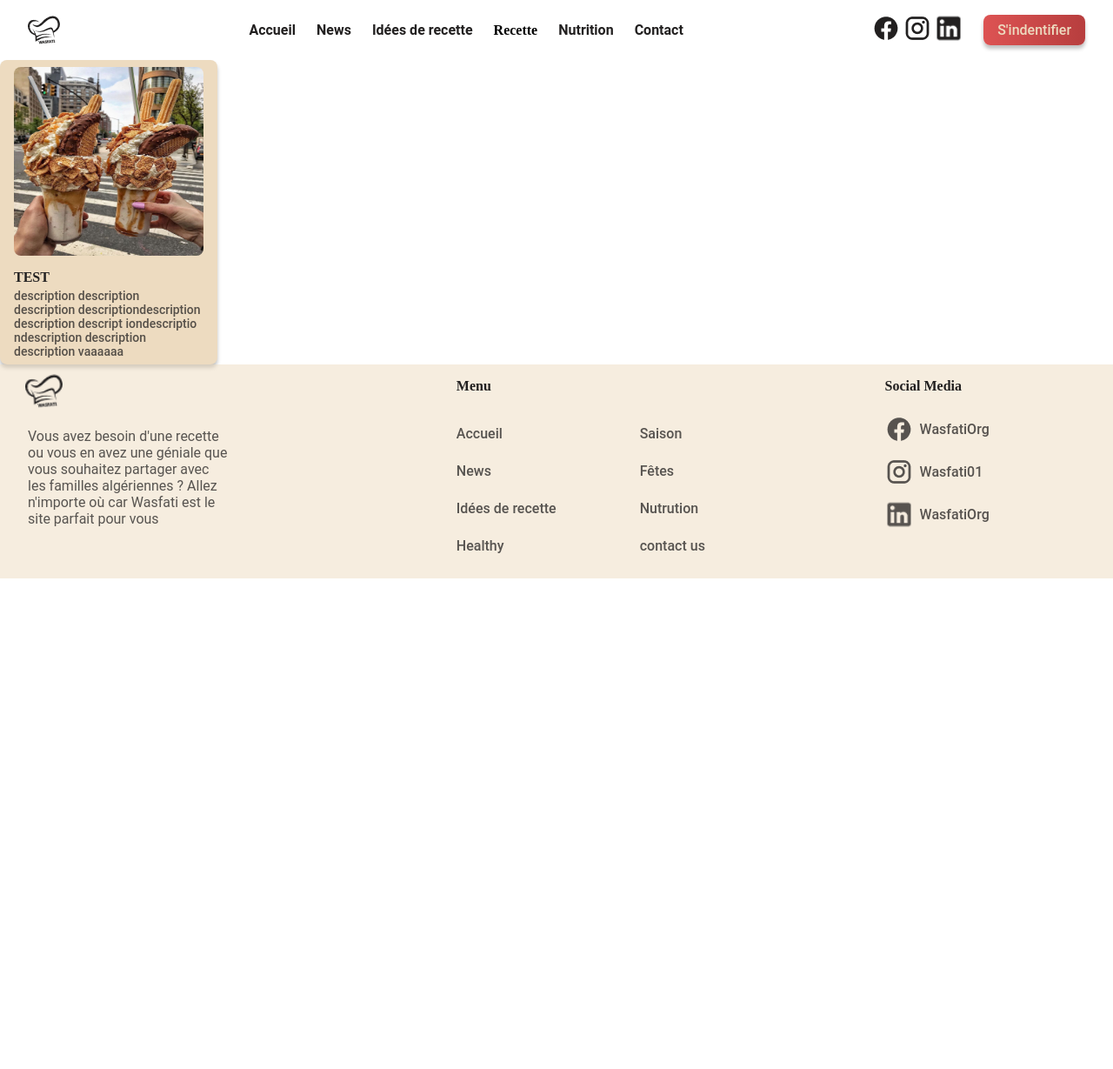
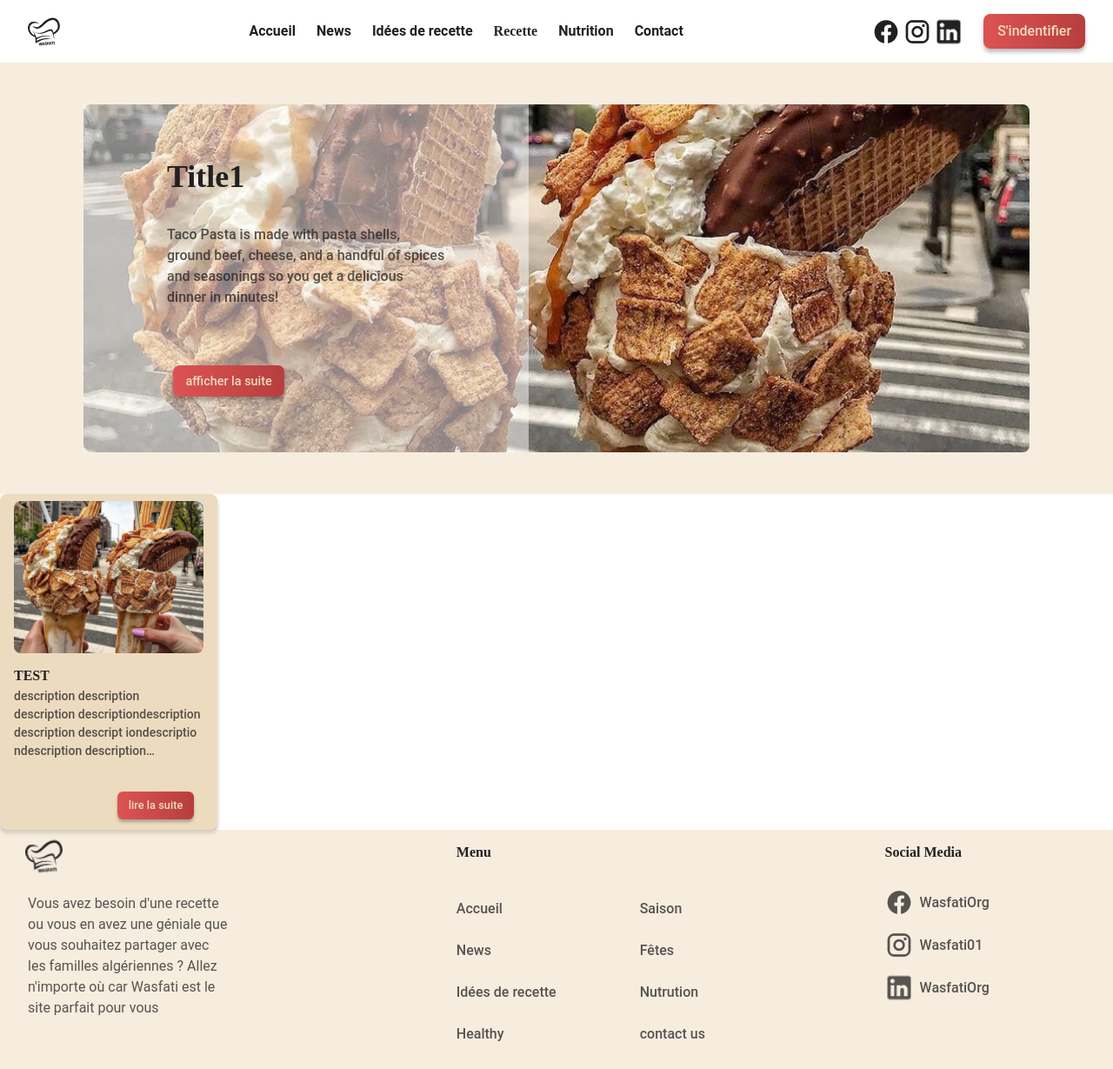
Before and after one commit to Abdellatif-ait/wasfati, a PHP site: page / in a window 1280 px wide. Shown: the whole page at 87% size. Before the commit the page ends 665 px from the top, so only its background shows below. Run offline with PHP 8.4, Linux system fonts and the light colour scheme.

Commit message:
Adding swiper and fixing card component

```diff
--- a/clientSide/Views/Layout.php
+++ b/clientSide/Views/Layout.php
@@ -13,12 +13,12 @@
             <meta charset="UTF-8">
             <meta http-equiv="X-UA-Compatible" content="IE=edge">
             <meta name="viewport" content="width=device-width, initial-scale=1.0">
+            <meta http-equiv="pragma" content ="no cache" />
             <title><?php echo $title ?></title>
             <meta name="description" content=<?php echo $description ?> />
             <meta name="keywords" content=<?php echo self::KEYS ?> />
-            <!-- <link href="https://cdn.jsdelivr.net/npm/bootstrap@5.3.0-alpha1/dist/css/bootstrap.min.css" rel="stylesheet" integrity="sha384-GLhlTQ8iRABdZLl6O3oVMWSktQOp6b7In1Zl3/Jr59b6EGGoI1aFkw7cmDA6j6gD" crossorigin="anonymous"> -->
+            <link href="https://cdn.jsdelivr.net/npm/bootstrap@5.3.0-alpha1/dist/css/bootstrap.min.css" rel="stylesheet" integrity="sha384-GLhlTQ8iRABdZLl6O3oVMWSktQOp6b7In1Zl3/Jr59b6EGGoI1aFkw7cmDA6j6gD" crossorigin="anonymous">
             <link rel="stylesheet" href="style.css">
-
         </head>
     <?php
     }
@@ -108,14 +108,62 @@
     public function card($id, $url, $title, $description)
     {
     ?>
-        <a href="" class="card">
+        <div href="" class="card-container">
             <img src="Utils/test.jfif" alt="Logo" class="card-img">
             <div class="card-body">
-                <h5 class="card-title"><?php echo $title ?></h5>
-                <p class="card-text"><?php echo $description ?></p>
+                <h5 class="card-header"><?php echo $title ?></h5>
+                <p class="card-content"><?php echo $description ?></p>
             </div>
-        </a>
+            <a class="prm-btn">lire la suite</a>
+        </div>
 <?php
+    }
+
+    //Swiper
+    public function swipper(){
+        ?>
+            <div id="carouselExampleSlidesOnly" class="carousel slide" data-bs-ride="carousel" data-pause="hover">
+                <div class="carousel-inner">
+                    <div class="carousel-item active" data-bs-interval="2000">
+                        <div class="swiper-item">
+                            <img src="Utils/test.jfif" alt="testImg" class="swiper-item-img">
+                            <div class="swiper-item-body">
+                                <div class="swiper-item-text">
+                                    <h3>Title1</h3>
+                                    <p>Taco Pasta is made with pasta shells, ground beef, cheese, and a handful of spices and seasonings so you get a delicious dinner in minutes!</p>
+                                </div>
+                                <a href="" class="prm-btn">afficher la suite</a>
+                            </div>
+                        </div>
+                    </div>
+                    <div class="carousel-item" data-bs-interval="2000">
+                        <div class="swiper-item">
+                            <img src="Utils/test.jfif" alt="testImg" class="swiper-item-img">
+                            <div class="swiper-item-body">
+                                <div class="swiper-item-text">
+                                    <h3>Title2</h3>
+                                    <p>Taco Pasta is made with pasta shells, ground beef, cheese, and a handful of spices and seasonings so you get a delicious dinner in minutes!</p>
+                                </div>
+                                <a href="" class="prm-btn">afficher la suite</a>
+                            </div>
+                        </div>
+                    </div>
+                    <div class="carousel-item">
+                        <div class="swiper-item" data-bs-interval="2000">
+                            <img src="Utils/test.jfif" alt="testImg" class="swiper-item-img">
+                            <div class="swiper-item-body">
+                                <div class="swiper-item-text">
+                                    <h3>Title3</h3>
+                                    <p>Taco Pasta is made with pasta shells, ground beef, cheese, and a handful of spices and seasonings so you get a delicious dinner in minutes!</p>
+                                </div>
+                                <a href="" class="prm-btn">afficher la suite</a>
+                            </div>
+                        </div>
+                    </div>
+                </div>
+            </div>
+            <script src="https://cdn.jsdelivr.net/npm/bootstrap@5.3.0-alpha1/dist/js/bootstrap.bundle.min.js" integrity="sha384-w76AqPfDkMBDXo30jS1Sgez6pr3x5MlQ1ZAGC+nuZB+EYdgRZgiwxhTBTkF7CXvN" crossorigin="anonymous"></script>
+        <?php
     }
 }
 ?>
--- a/clientSide/index.php
+++ b/clientSide/index.php
@@ -3,6 +3,7 @@
     $layout = new layout();
     $layout->head("hi this is a test","this is a test");
     $layout->navbar();
+    $layout->swipper();
     $layout->card(1,'google','TEST',"description description description descriptiondescription description descript iondescriptio ndescription description description vaaaaaa descriptiondescription description v ");
     $layout->footer();
 ?>
--- a/clientSide/style.css
+++ b/clientSide/style.css
@@ -181,7 +181,7 @@
     padding-bottom: 24px;
 }
 
-.card{
+.card-container{
     display: flex;
     flex-direction: column;
     gap: 16px;
@@ -192,36 +192,104 @@
     /* width: 25%;
     height: 55%; */
     width: 250px;
-    height: 350px;
-    cursor: pointer;
+    min-height: 350px;
 }
+
 .card-img{
-    object-fit: fill;
-    height: 65%;
+    height: 175px;
+    object-fit: cover;
     border-radius: 8px;
 }
+
 .card-body{
-    height: 35%;
-    overflow-y: hidden;
+    height: fit-content;
     display: flex;
     flex-direction: column;
     gap:4px;
 }
-.card-title{
+
+.card-header{
     font-family: 'Raleway';
+    display: inline-block;
+    text-overflow: ellipsis;
     font-weight: bold;
     font-size: 16px;
     color: rgb(var(--black));
 }
-.card-text{
+
+.card-content{
     font-family: 'Roboto';
-    text-overflow: ellipsis;
     font-weight: 500;
     font-size: 14px;
     color: rgba(var(--black), 0.75);
+    overflow: hidden;
+    text-overflow: ellipsis;
+    display: -webkit-box;
+    -webkit-box-orient: vertical;
+    -webkit-line-clamp: 4;  /* limit to 2 lines */
 }
 
-.card:hover{
+.card-container:hover{
     box-shadow: 0px 8px 8px rgba(0, 0, 0, 0.25);
     background-color: rgba(var(--bgRGB),0.5);
 }
+.card-container>.prm-btn{
+    align-self: flex-end;
+    transform : scale(0.8)
+}
+
+.carousel-item{
+    transition: transform 4s ease, opacity .5s ease-out
+}
+
+.swiper-item{
+    padding: 48px 96px;
+    width: 100%;
+    position: relative;
+}
+.swiper-item-img{
+    width: 100%;
+    height: 400px;
+    object-fit: cover;
+    border-radius: 8px;
+}
+.swiper-item-body{
+    position: absolute;
+    top: 48;
+    left: 96;
+    display: flex;
+    flex-direction: column;
+    justify-content: center;
+    gap: 48px;
+    padding: 48px 96px;
+    width: 40%;
+    height: 400px;
+    background-color: rgba(255,255,255, 0.5);
+}
+.swiper-item-text{
+    display:flex;
+    flex-direction: column;
+    gap:24px;
+}
+.swiper-item-text h3{
+    font-family: 'Raleway';
+    font-weight: bold;
+    font-size: 36px;
+    color: rgb(var(--black));
+}
+
+.swiper-item-text p{
+    font-family: 'Roboto';
+    font-weight: 500;
+    font-size: 16px;
+    color: rgba(var(--black), 0.75);
+}
+.swiper-item .prm-btn{
+    align-self: flex-start;
+    transform : scale(0.9);
+    color: var(--secondary2);
+}
+
+.carousel{
+    background-color: rgba(var(--bgRGB),0.5);
+}
```
Also changed, not shown: index.html (deleted, +0 -12 lines), clientSide/index.js (added).
